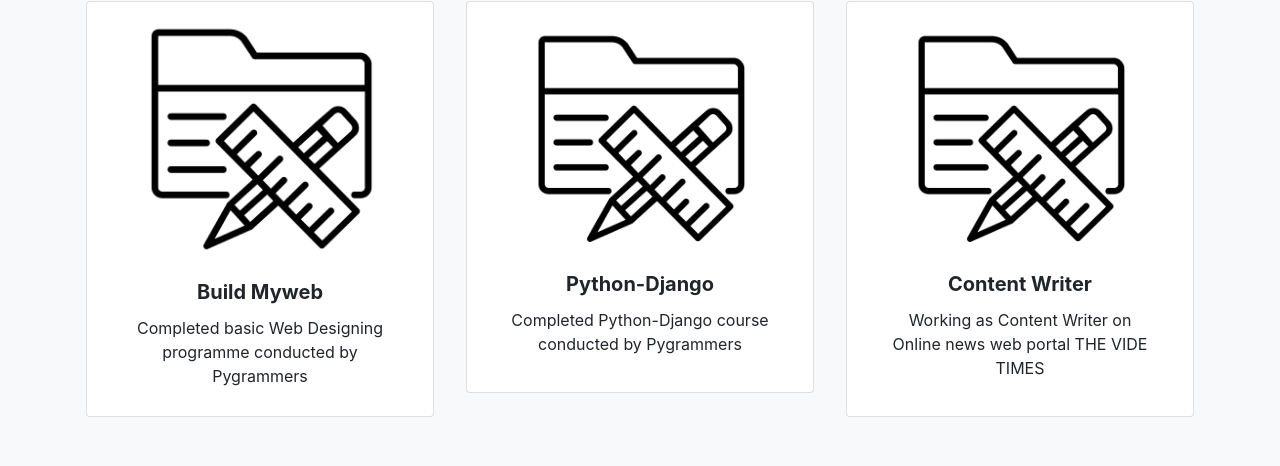
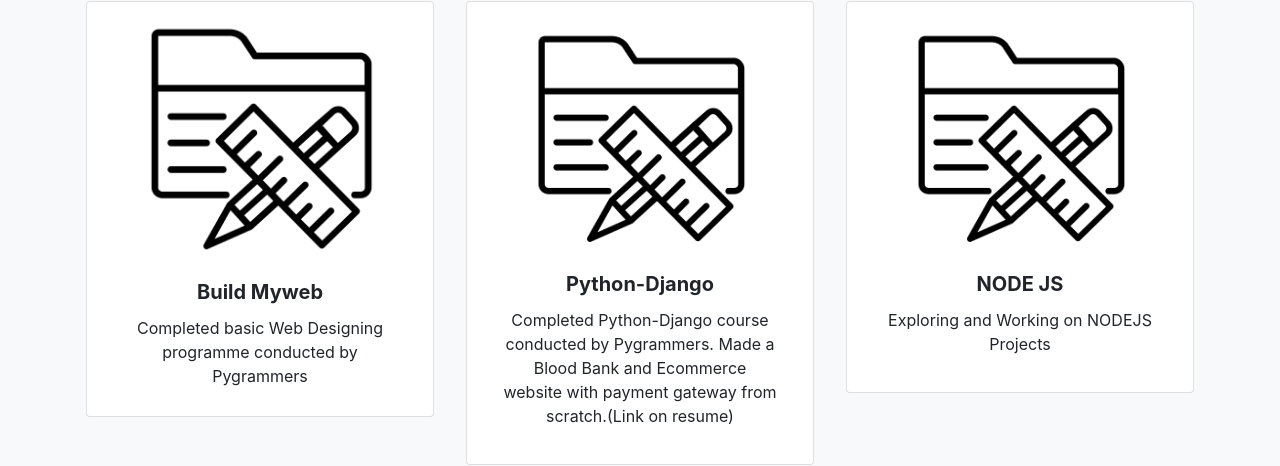
Before and after one commit to fahadpktn/Personal_Portfolio, a plain HTML site: page index.html in a window 1280 px wide. Shown: the part 498-964 px from the top of the page. Drawn offline with nearby package versions, Linux system fonts and the light colour scheme.

Commit message:
Update index.html

```diff
--- a/index.html
+++ b/index.html
@@ -85,7 +85,7 @@
               <img src="1024px-Noun_Project_projects_icon_1327109_cc.svg.png" class="card-img-top" alt="..." style= padding-inline:40px;>
                             <div class="card-body">
                 <h5 class="card-title" style="font-weight: bolder;">Python-Django</h5>
-                <p class="card-text">Completed Python-Django course conducted by Pygrammers</p>
+                <p class="card-text">Completed Python-Django course conducted by Pygrammers. Made a Blood Bank and Ecommerce website with payment gateway from scratch.(Link on resume)</p>
               </div>
             </div>
           </div>
@@ -95,8 +95,8 @@
             <div class="card text-center p-3 ">
               <img src="1024px-Noun_Project_projects_icon_1327109_cc.svg.png" class="card-img-top" alt="..." style= padding-inline:40px;>
                             <div class="card-body">
-                <h5 class="card-title" style="font-weight: bolder;">Content Writer</h5>
-                <p class="card-text">Working as Content Writer on Online news web portal THE VIDE TIMES</p>
+                <h5 class="card-title" style="font-weight: bolder;">NODE JS</h5>
+                <p class="card-text">Exploring and Working on NODEJS Projects</p>
               </div>
             </div>
           </div>
```
